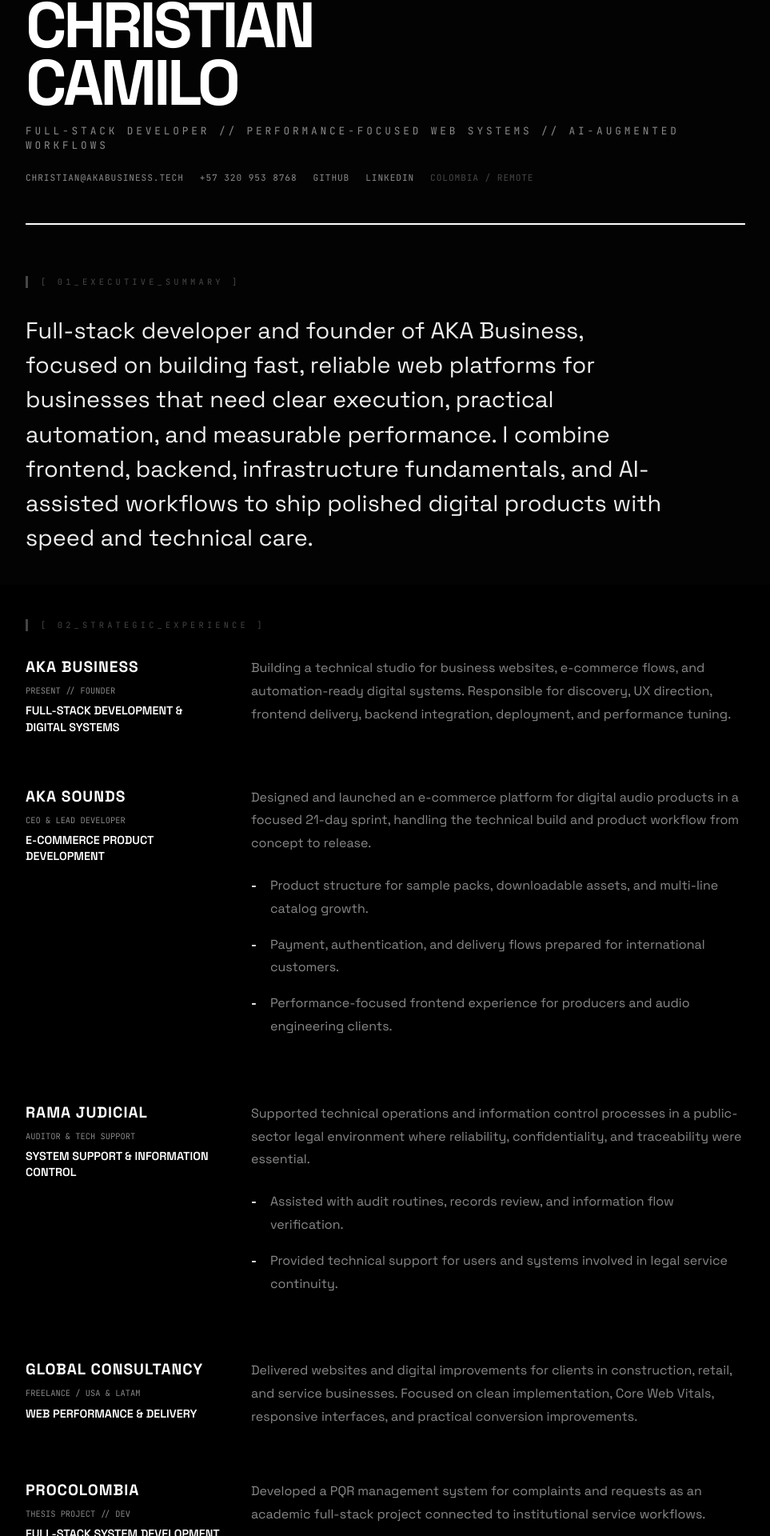
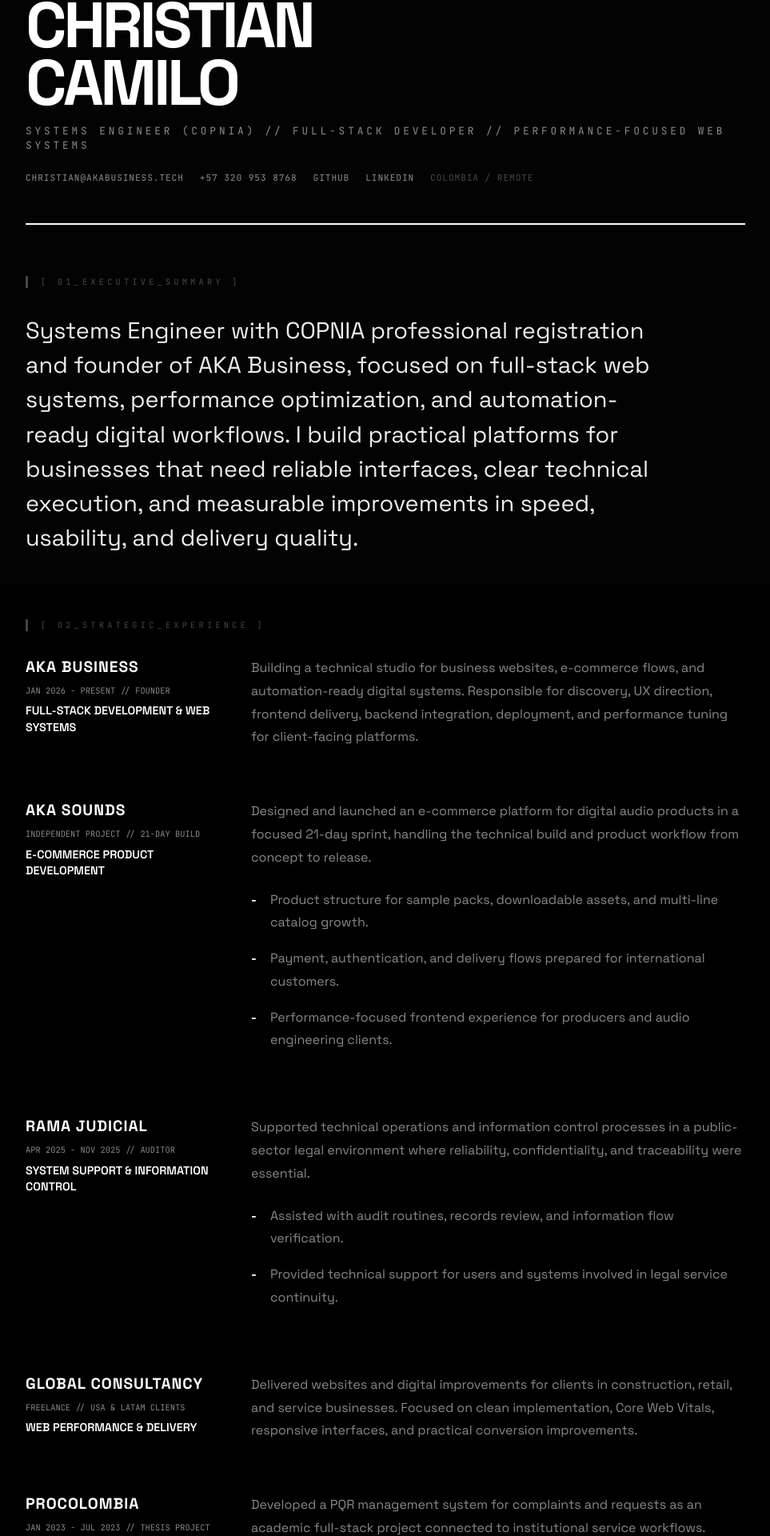
Before and after one commit to CristianRodrigue/aka-business-landing, a Next.js app: page /curriculum in a window 1280 px wide. Shown: the part 69-1989 px from the top of the page at 80% size, without its empty margins (158-1121 px from the left). Built offline with nearby package versions, Linux system fonts and the light colour scheme.

Commit message:
Update CV positioning and downloadable PDF

```diff
--- a/src/app/curriculum/page.tsx
+++ b/src/app/curriculum/page.tsx
@@ -45,7 +45,7 @@
         <motion.header className={styles.header} variants={itemVariants}>
           <h1 className={styles.name}>CHRISTIAN<br />CAMILO</h1>
           <p className={styles.title}>
-            FULL-STACK DEVELOPER // PERFORMANCE-FOCUSED WEB SYSTEMS // AI-AUGMENTED WORKFLOWS
+            SYSTEMS ENGINEER (COPNIA) // FULL-STACK DEVELOPER // PERFORMANCE-FOCUSED WEB SYSTEMS
           </p>
           <div className={styles.headerContact}>
             <a href="mailto:christian@akabusiness.tech">christian@akabusiness.tech</a>
@@ -60,10 +60,10 @@
         <motion.section className={styles.section} variants={itemVariants}>
           <span className={styles.sectionLabel}>[ 01_EXECUTIVE_SUMMARY ]</span>
           <p className={styles.summaryText}>
-            Full-stack developer and founder of AKA Business, focused on building fast, reliable web platforms
-            for businesses that need clear execution, practical automation, and measurable performance.
-            I combine frontend, backend, infrastructure fundamentals, and AI-assisted workflows to ship
-            polished digital products with speed and technical care.
+            Systems Engineer with COPNIA professional registration and founder of AKA Business, focused on
+            full-stack web systems, performance optimization, and automation-ready digital workflows. I build
+            practical platforms for businesses that need reliable interfaces, clear technical execution, and
+            measurable improvements in speed, usability, and delivery quality.
           </p>
         </motion.section>
 
@@ -74,20 +74,20 @@
           <div className={styles.experienceItem}>
             <div className={styles.itemMeta}>
               <span className={styles.company}>AKA BUSINESS</span>
-              <span className={styles.period}>PRESENT // FOUNDER</span>
-              <span className={styles.role}>FULL-STACK DEVELOPMENT & DIGITAL SYSTEMS</span>
+              <span className={styles.period}>JAN 2026 - PRESENT // FOUNDER</span>
+              <span className={styles.role}>FULL-STACK DEVELOPMENT & WEB SYSTEMS</span>
             </div>
             <div className={styles.description}>
               Building a technical studio for business websites, e-commerce flows, and automation-ready
               digital systems. Responsible for discovery, UX direction, frontend delivery, backend
-              integration, deployment, and performance tuning.
+              integration, deployment, and performance tuning for client-facing platforms.
             </div>
           </div>
 
           <div className={styles.experienceItem}>
             <div className={styles.itemMeta}>
               <span className={styles.company}>AKA SOUNDS</span>
-              <span className={styles.period}>CEO & LEAD DEVELOPER</span>
+              <span className={styles.period}>INDEPENDENT PROJECT // 21-DAY BUILD</span>
               <span className={styles.role}>E-COMMERCE PRODUCT DEVELOPMENT</span>
             </div>
             <div className={styles.description}>
@@ -104,7 +104,7 @@
           <div className={styles.experienceItem}>
             <div className={styles.itemMeta}>
               <span className={styles.company}>RAMA JUDICIAL</span>
-              <span className={styles.period}>AUDITOR & TECH SUPPORT</span>
+              <span className={styles.period}>APR 2025 - NOV 2025 // AUDITOR</span>
               <span className={styles.role}>SYSTEM SUPPORT & INFORMATION CONTROL</span>
             </div>
             <div className={styles.description}>
@@ -120,7 +120,7 @@
           <div className={styles.experienceItem}>
             <div className={styles.itemMeta}>
               <span className={styles.company}>GLOBAL CONSULTANCY</span>
-              <span className={styles.period}>FREELANCE / USA & LATAM</span>
+              <span className={styles.period}>FREELANCE // USA & LATAM CLIENTS</span>
               <span className={styles.role}>WEB PERFORMANCE & DELIVERY</span>
             </div>
             <div className={styles.description}>
@@ -133,7 +133,7 @@
           <div className={styles.experienceItem}>
             <div className={styles.itemMeta}>
               <span className={styles.company}>PROCOLOMBIA</span>
-              <span className={styles.period}>THESIS PROJECT // DEV</span>
+              <span className={styles.period}>JAN 2023 - JUL 2023 // THESIS PROJECT</span>
               <span className={styles.role}>FULL-STACK SYSTEM DEVELOPMENT</span>
             </div>
             <div className={styles.description}>
```
Also changed, not shown: 1 other file (tests, documents, lock files or other folders).
